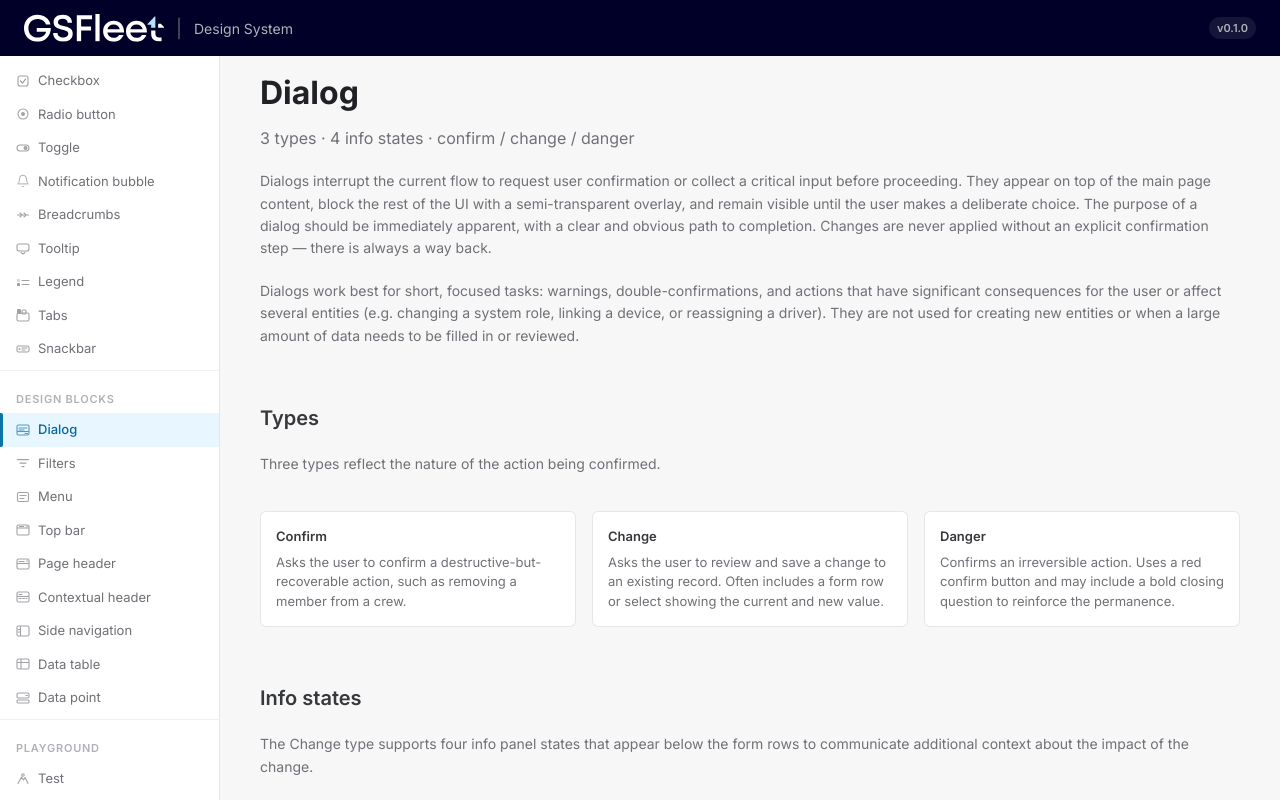
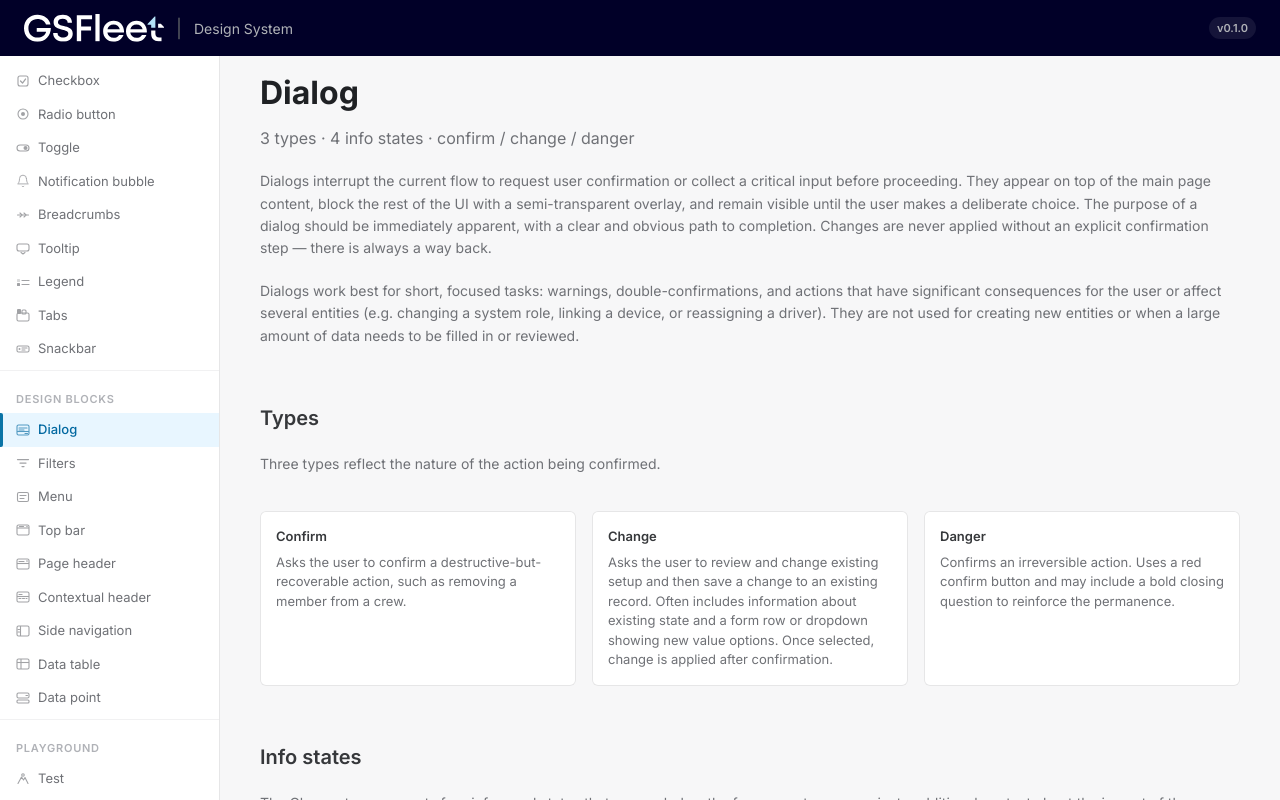
Before and after one commit to Marusano/gs-designsystem, a Vue app: page / in a window 1280 px wide. Both pictures are taken after a click on the button "Dialog". Shown: the part 29-829 px from the top of the page. Built offline with nearby package versions, Linux system fonts and the light colour scheme.

Commit message:
content(dialog): update Change type description
Expand the Change card copy to clarify that it shows existing state,
offers a dropdown for the new value, and applies the change only after
confirmation.

Co-Authored-By: Claude Sonnet 4.6 <noreply@anthropic.com>

```diff
--- a/src/pages/DialogPage.vue
+++ b/src/pages/DialogPage.vue
@@ -134,7 +134,7 @@ function closeDemo() {
         </div>
         <div class="dlg-type-card">
           <div class="dlg-type-label">Change</div>
-          <p class="dlg-type-desc">Asks the user to review and save a change to an existing record. Often includes a form row or select showing the current and new value.</p>
+          <p class="dlg-type-desc">Asks the user to review and change existing setup and then save a change to an existing record. Often includes information about existing state and a form row or dropdown showing new value options. Once selected, change is applied after confirmation.</p>
         </div>
         <div class="dlg-type-card">
           <div class="dlg-type-label">Danger</div>
```
